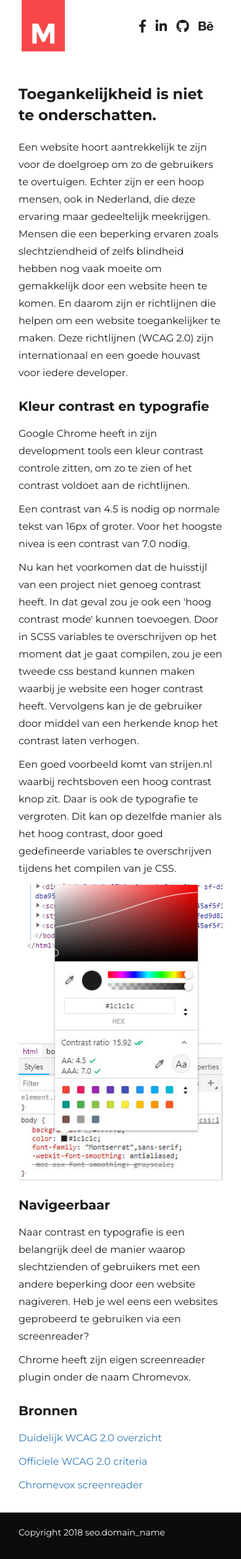
After one commit to wmschram/portfolio-project, a Symfony app: template templates/articles/article_accessibility.html.twig in a window 390 px wide. The commit adds this page. Shown: the whole page at 62% size. Run offline with Twig, Linux system fonts and the light colour scheme; the template is opened without the code that fills it, so the values that code supplies are empty; some libraries are stand-ins or nearby versions.

Commit message:
optimized for tablet use, added articles

```diff
--- a/assets/sass/molecules/header.scss
+++ b/assets/sass/molecules/header.scss
@@ -32,10 +32,11 @@
   }
 
   a {
+    color: $color-primary;
     margin: 0 5px;
 
     &:hover {
-      color: $color-primary;
+      color: $color-links;
       border-bottom: 0;
     }
 
--- /dev/null
+++ b/templates/articles/article_accessibility.html.twig
@@ -0,0 +1,78 @@
+{% extends 'base.html.twig' %}
+
+{% block body %}
+    <div class="container">
+        <div class="row">
+            {% embed 'shared/blocks/_content_block.html.twig' %}
+                {% block body %}
+                    <div class="col-xs-12 col-md-8">
+                        <div class="row">
+                            <div class="col-xs-12 no-margin">
+                                <h1>Toegankelijkheid is niet te onderschatten.</h1>
+                            </div>
+                            <div class="col-xs-12">
+                                <p>Een website hoort aantrekkelijk te zijn voor de doelgroep om zo de gebruikers te
+                                    overtuigen. Echter zijn er een hoop mensen, ook in Nederland, die deze ervaring maar
+                                    gedeeltelijk meekrijgen. Mensen die een beperking ervaren zoals slechtziendheid of
+                                    zelfs blindheid hebben nog vaak moeite om gemakkelijk door een website heen te
+                                    komen. En daarom zijn er richtlijnen die helpen om een website toegankelijker te
+                                    maken. Deze richtlijnen (WCAG 2.0) zijn internationaal en een goede houvast voor
+                                    iedere developer.</p>
+                            </div>
+                        </div>
+                    </div>
+                    <div class="col-xs-12">
+                        <div class="row">
+                            <div class="col-xs-12 no-margin">
+                                <h2>Kleur contrast en typografie</h2>
+                            </div>
+                            <div class="col-xs-12 col-sm-8">
+                                <p>Google Chrome heeft in zijn development tools een kleur contrast controle zitten, om
+                                    zo te zien of het contrast voldoet aan de richtlijnen.</p>
+                                <p>Een contrast van 4.5 is nodig op normale tekst van 16px of groter. Voor het hoogste
+                                    nivea is een contrast van 7.0 nodig.</p>
+                                <p>Nu kan het voorkomen dat de huisstijl van een project niet genoeg contrast heeft. In
+                                    dat geval zou je ook een 'hoog contrast mode' kunnen toevoegen. Door in SCSS
+                                    variables te overschrijven op het moment dat je gaat compilen, zou je een tweede css
+                                    bestand kunnen maken waarbij je website een hoger contrast heeft. Vervolgens kan je
+                                    de gebruiker door middel van een herkende knop het contrast laten verhogen.</p>
+                                <p>Een goed voorbeeld komt van strijen.nl waarbij rechtsboven een hoog contrast knop
+                                    zit. Daar is ook de typografie te vergroten. Dit kan op dezelfde manier als het hoog
+                                    contrast, door goed gedefineerde variables te overschrijven tijdens het compilen van
+                                    je CSS.</p>
+                            </div>
+                            <div class="col-xs-12 col-sm-3 no-margin">
+                                <p><img src="{{ asset('../images/accessibility_contrast.jpg') }}" class="img-responsive"
+                                        alt="contrast voorbeeld"></p>
+                            </div>
+                            <div class="col-xs-12 no-margin">
+                                <h2>Navigeerbaar</h2>
+                            </div>
+                            <div class="col-xs-12 col-md-8">
+                                <p>Naar contrast en typografie is een belangrijk deel de manier waarop slechtzienden of
+                                    gebruikers met een andere beperking door een website nagiveren. Heb je wel eens een
+                                    websites geprobeerd te gebruiken via een screenreader?</p>
+                                <p>Chrome heeft zijn eigen screenreader plugin onder de naam Chromevox.</p>
+                            </div>
+                            <div class="col-xs-12 no-margin">
+                                <h2>Bronnen</h2>
+                            </div>
+                            <div class="col-xs-12">
+                                <p><a href="http://iacobien.nl/richtlijnen/schema-wcag-2-0/" target="_blank"
+                                      rel="noopener">Duidelijk WCAG 2.0 overzicht</a>
+                                </p>
+                                <p><a href="https://www.w3.org/WAI/WCAG21/quickref/?versions=2.0"
+                                      target="_blank" rel="noopener">Officiele WCAG 2.0 criteria</a>
+                                </p>
+                                <p>
+                                    <a href="https://chrome.google.com/webstore/detail/chromevox/kgejglhpjiefppelpmljglcjbhoiplfn"
+                                       target="_blank" rel="noopener">Chromevox screenreader</a>
+                                </p>
+                            </div>
+                        </div>
+                    </div>
+                {% endblock %}
+            {% endembed %}
+        </div>
+    </div>
+{% endblock %}
--- a/templates/cases/case_medical.html.twig
+++ b/templates/cases/case_medical.html.twig
@@ -8,14 +8,14 @@
                     'additional_classes': 'content-block'
                 } %}
                 {% block body %}
-                    <div class="col-xs-12 col-sm-8">
+                    <div class="col-xs-12 col-md-8">
                         <div class="row">
                             <div class="col-xs-12 no-margin">
                                 <h1>Symfony + optimalisatie</h1>
                             </div>
                             <div class="col-xs-12">
                                 <p>Een website dat gemakkelijk in gebruik en simpel te onderhouden
-                                    is? Dit project is extra geoptimaliseerd en werkt met een zeer gebruiksvriendelijk
+                                    is? letselhulpservice.nl is extra geoptimaliseerd en werkt met een zeer gebruiksvriendelijk
                                     CMS op basis van het Symfony framework.</p>
                             </div>
                             <div class="col-xs-12 no-margin">
--- a/templates/cases/case_musician.html.twig
+++ b/templates/cases/case_musician.html.twig
@@ -8,7 +8,7 @@
                     'additional_classes': 'content-block'
                 } %}
                 {% block body %}
-                    <div class="col-xs-12 col-sm-8">
+                    <div class="col-xs-12 col-md-8">
                         <div class="row">
                             <div class="col-xs-12 no-margin">
                                 <h1>Muzikanten platform</h1>
--- a/templates/homepage/_intro_about.html.twig
+++ b/templates/homepage/_intro_about.html.twig
@@ -21,7 +21,7 @@
                     <p>Naast het ontwikkelen in Javascript en kleine back-end onderdelen in Symfony zoals formulieren,
                         zie ik CSS graag in combinatie van de BEM methode en ATOM design. Zo is je code overzichtelijk
                         en beheerbaar. Daarnaast vind ik performance samen met toegankelijkheid belangrijk. Iets waar ik
-                        mezelf aan kan ergeren zijn langzame animaties zonder toegevoegde waarde, en zware websites die
+                        mezelf aan kan ergeren zijn langzame fade-in animaties zonder toegevoegde waarde, en zware websites die
                         gemakkelijk sneller hadden kunnen zijn.</p>
                 </div>
             </div>
```
Also changed, not shown: src/Controller/ArticlesController.php (+4 -19 lines), src/Controller/CasesController.php (+2 -16 lines), templates/articles/article_development.html.twig (added, +72 -0 lines), public/css/common.css, public/images/accessibility_contrast.jpg (added).
